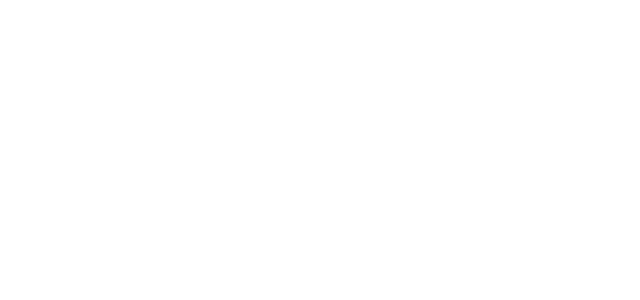
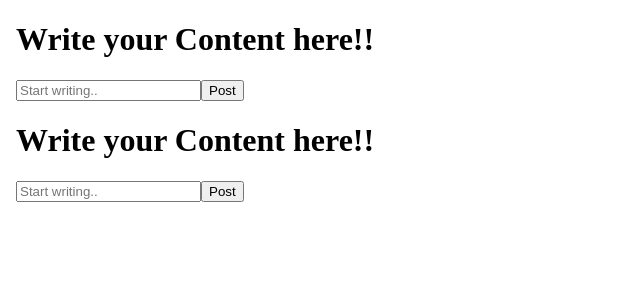
Before and after one commit to Rajendra152/CMSAPP, an Angular app: page /contentpage in a window 1280 px wide. Before the commit this address led to /. Shown: the top 300 px of the page, without its empty margins (0-640 px from the left). Built offline with nearby package versions, Linux system fonts and the light colour scheme.

Commit message:
created the Contentpage component

```diff
--- a/src/app/app-routing.module.ts
+++ b/src/app/app-routing.module.ts
@@ -4,6 +4,7 @@
 import { LoginComponent } from './login/login.component';
 import { LandingComponent } from './landing/landing.component';
 import { SignupComponent } from './signup/signup.component';
+import { ContentpageComponent } from './contentpage/contentpage.component';
 
 
 const routes: Routes = [
@@ -11,6 +12,7 @@
   {path:'login',component:LoginComponent},
   {path:'signup',component:SignupComponent},
   {path:'password',component:PasswordComponent},
+  {path:'contentpage',component:ContentpageComponent},
 
 ];
 
--- a/src/app/app.component.html
+++ b/src/app/app.component.html
@@ -1 +1,3 @@
-<router-outlet></router-outlet>
+<router-outlet>
+    <app-contentpage></app-contentpage>
+</router-outlet>
--- a/src/app/app.module.ts
+++ b/src/app/app.module.ts
@@ -7,6 +7,7 @@
 import { SignupComponent } from './signup/signup.component';
 import { LandingComponent } from './landing/landing.component';
 import { PasswordComponent } from './password/password.component';
+import { ContentpageComponent } from './contentpage/contentpage.component';
 
 @NgModule({
   declarations: [
@@ -14,7 +15,8 @@
     LoginComponent,
     SignupComponent,
     LandingComponent,
-    PasswordComponent
+    PasswordComponent,
+    ContentpageComponent
   ],
   imports: [
     BrowserModule,
--- /dev/null
+++ b/src/app/contentpage/contentpage.component.html
@@ -0,0 +1,16 @@
+<!DOCTYPE html>
+<html lang="en">
+<head>
+    <meta charset="UTF-8">
+    <meta http-equiv="X-UA-Compatible" content="IE=edge">
+    <meta name="viewport" content="width=device-width, initial-scale=1.0">
+    <title>Contentpage</title>
+</head>
+<body>
+    <form>
+        <h1>Write your Content here!!</h1>
+        <input type="text" placeholder="Start writing.." />
+        <input type="submit" value="Post" />
+    </form>
+</body>
+</html>
--- /dev/null
+++ b/src/app/contentpage/contentpage.component.ts
@@ -0,0 +1,15 @@
+import { Component, OnInit } from '@angular/core';
+
+@Component({
+  selector: 'app-contentpage',
+  templateUrl: './contentpage.component.html',
+  styleUrls: ['./contentpage.component.css']
+})
+export class ContentpageComponent implements OnInit {
+
+  constructor() { }
+
+  ngOnInit(): void {
+  }
+
+}
--- a/src/app/login/login.component.html
+++ b/src/app/login/login.component.html
@@ -13,7 +13,7 @@
           <form>
             <input type="text" placeholder="email" required />
             <input type="password" placeholder="Password" required />
-            <button type="submit">Log In</button>
+            <button type="submit"><a href="/contentpage"></a>Log In</button>
             <a href="/password">Forgot Password?</a>
             <p>
               <span>or</span>
```
Also changed, not shown: src/app/contentpage/contentpage.component.css (added), 1 other file (tests, documents, lock files or other folders).
